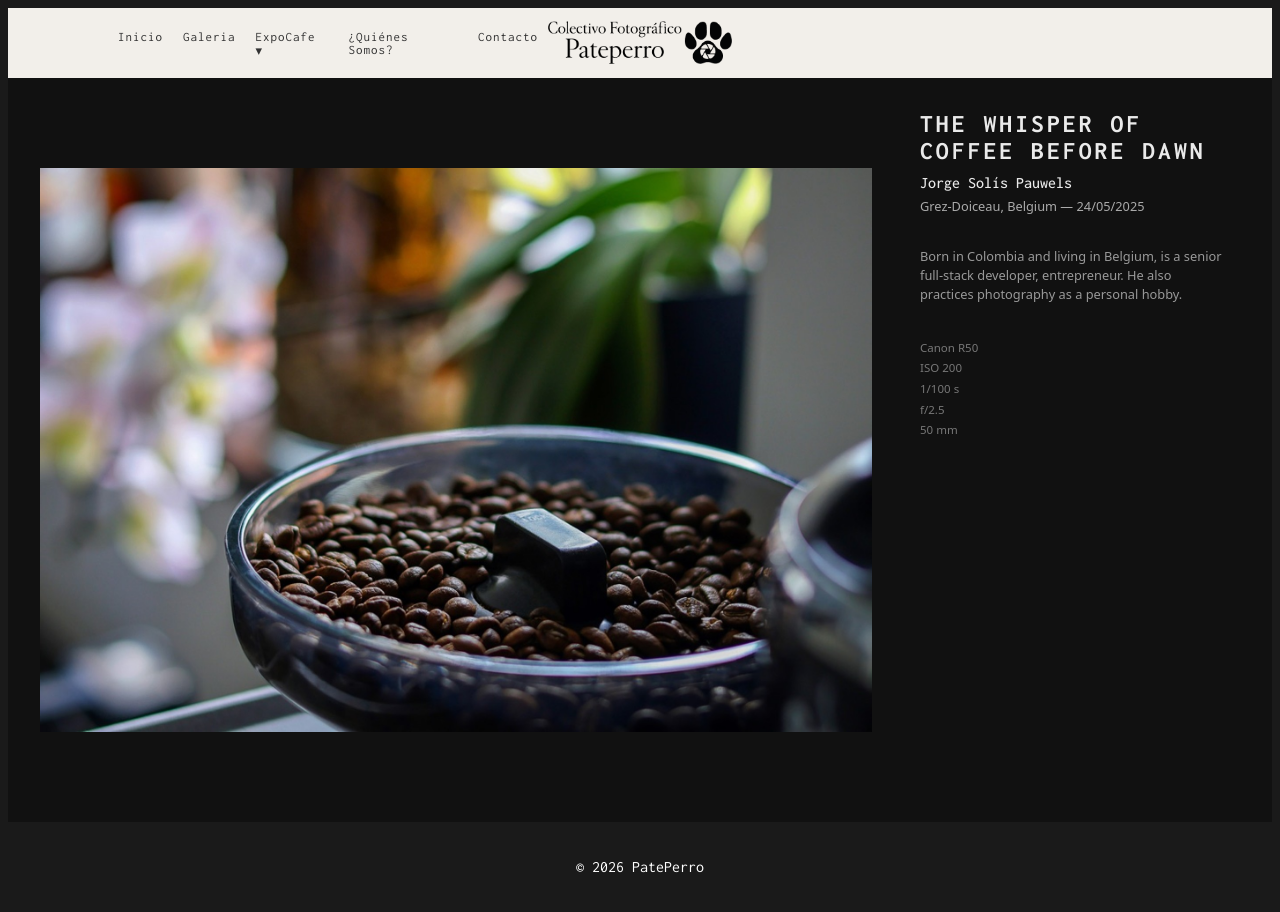
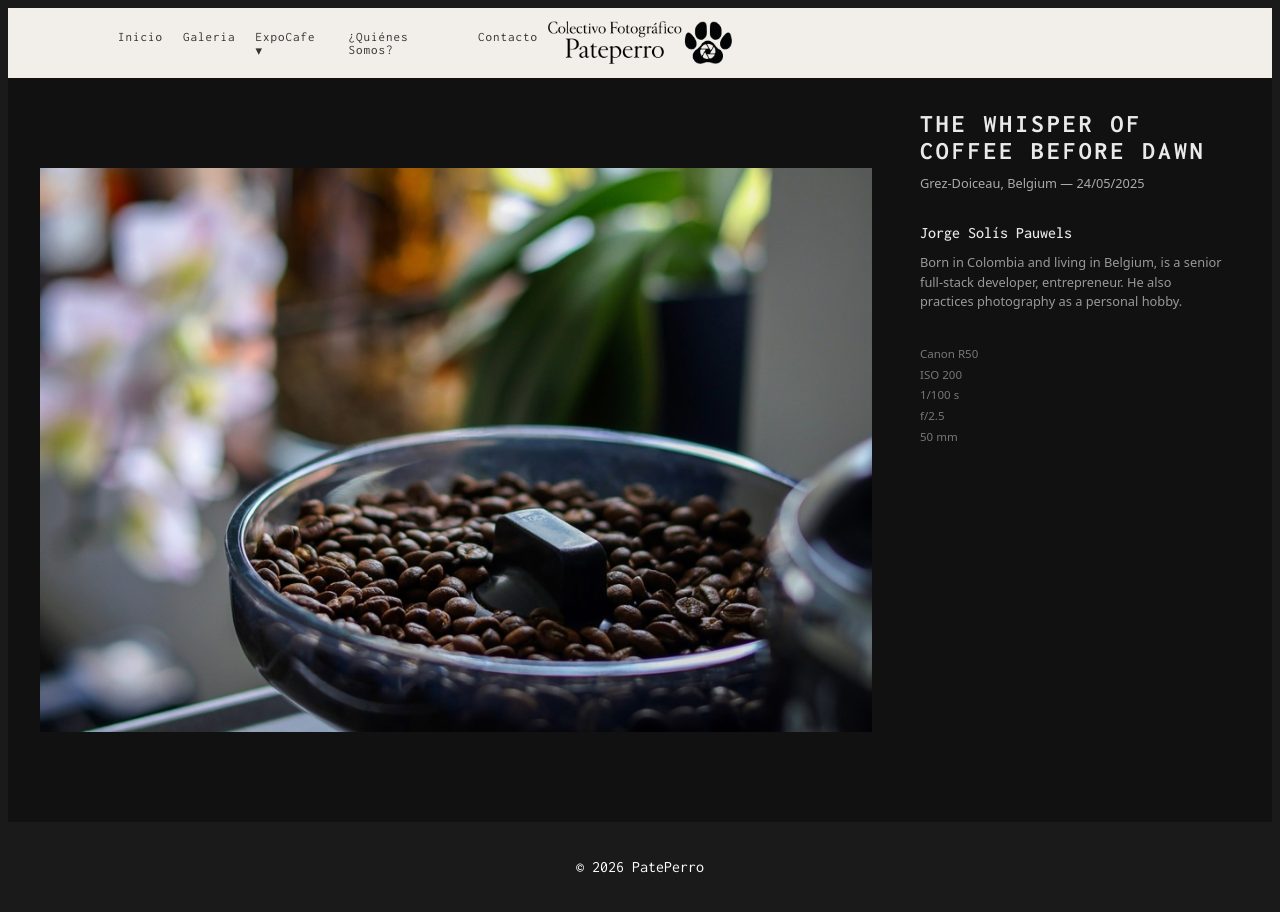
Before and after one commit to danielr2120/Pateperro_V1, a React (Vite) app: page /#/expocafe/galeria/1 in a window 1280 px wide. Shown: the top 912 px of the page. Built offline with nearby package versions, Linux system fonts and the light colour scheme.

Commit message:
Se modifica la posicion de la información en el componente imagenDetalle

```diff
--- a/src/pages/ImagenDetalle.jsx
+++ b/src/pages/ImagenDetalle.jsx
@@ -49,10 +49,6 @@ function ImagenDetalle() {
             <h1 className="titulo-obra">{image.nombre}</h1>
           )}
 
-          {image.autor && (
-            <h2 className="autor-obra">{image.autor}</h2>
-          )}
-
           {(image.lugar || image.fecha) && (
             <p className="meta-obra">
               {image.lugar}
@@ -64,6 +60,10 @@ function ImagenDetalle() {
             <p className="descripcion-foto">
               {image.descripcion_foto}
             </p>
+          )}
+
+          {image.autor && (
+            <h2 className="autor-obra">{image.autor}</h2>
           )}
 
           {image.descripcion_autor && (
```
